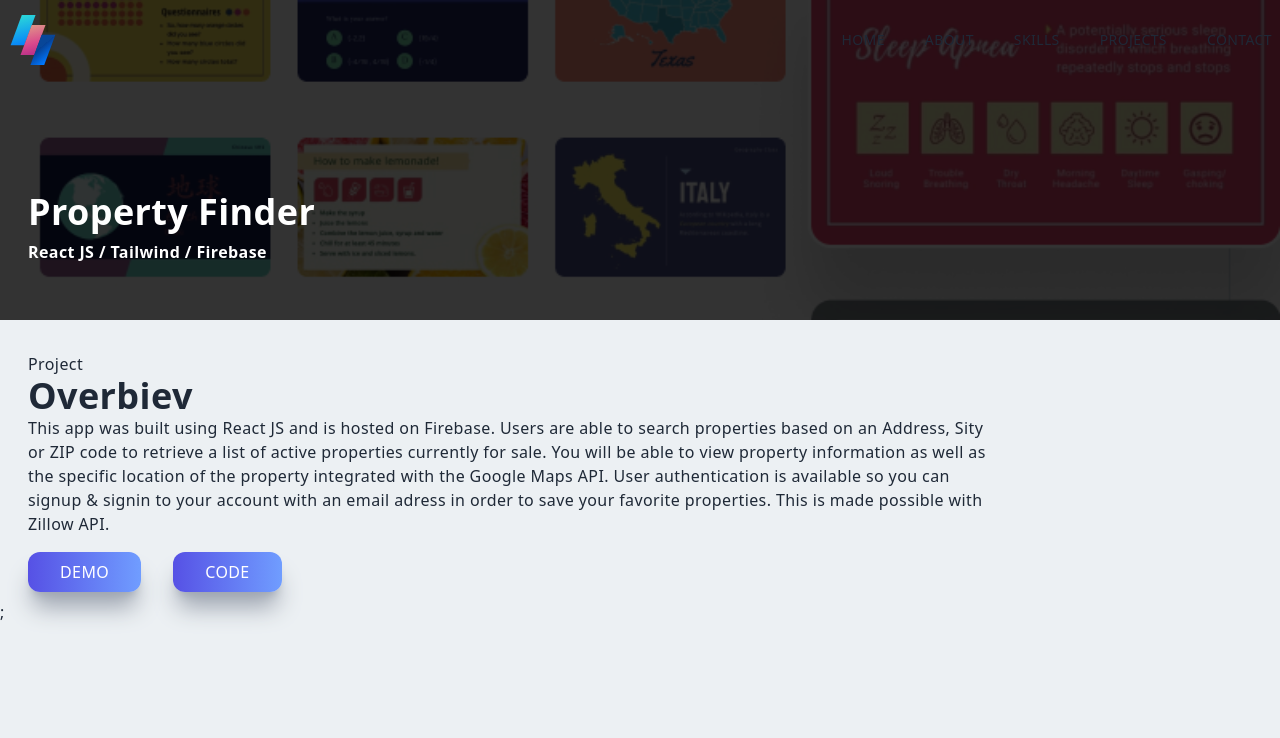
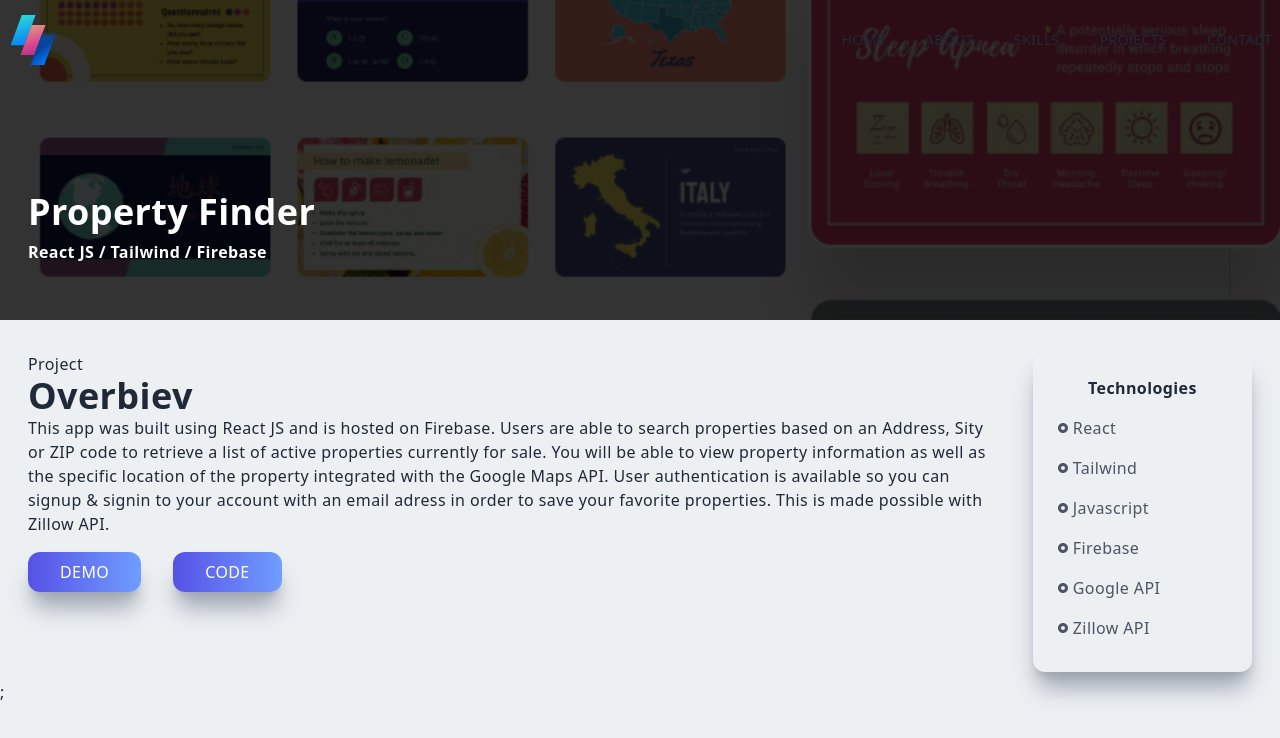
Before and after one commit to AleksandrKompanetc/nextjs-portfolio-app, a Next.js app: page /property in a window 1280 px wide. Shown: the top 738 px of the page. Built offline with nearby package versions, Linux system fonts and the light colour scheme.

Commit message:
added changes to the properties

```diff
--- a/pages/property.jsx
+++ b/pages/property.jsx
@@ -1,6 +1,7 @@
 import React from 'react'
 import Image from 'next/image'
 import propertyImg from '../public/assets/project1.jpg'
+import {RiRadioButtonFill} from 'react-icons/ri'
 
 const property = () => {
   return (
@@ -28,6 +29,31 @@
           <button className='px-8 py-2 mt-4 mr-8'>Demo</button>
           <button className='px-8 py-2 mt-4'>Code</button>
         </div>
+        <div className='col-span-4 md:col-span-1 shadow-xl shadow-gray-400 rounded-xl p-4'>
+          <div className='p-2'>
+            <p className='text-center font-bold pb-2'>Technologies</p>
+            <div>
+              <p className='text-gray-600 py-2 flex items-center '>
+                <RiRadioButtonFill className='pr-1' />React
+              </p>
+              <p className='text-gray-600 py-2 flex items-center '>
+                <RiRadioButtonFill className='pr-1' />Tailwind
+              </p>
+              <p className='text-gray-600 py-2 flex items-center '>
+                <RiRadioButtonFill className='pr-1' />Javascript
+              </p>
+              <p className='text-gray-600 py-2 flex items-center '>
+                <RiRadioButtonFill className='pr-1' />Firebase
+              </p>
+              <p className='text-gray-600 py-2 flex items-center '>
+                <RiRadioButtonFill className='pr-1' />Google API
+              </p>
+              <p className='text-gray-600 py-2 flex items-center '>
+                <RiRadioButtonFill className='pr-1' />Zillow API
+              </p>
+            </div>
+          </div>
+        </div>
       </div>
     </div>
   )
```
